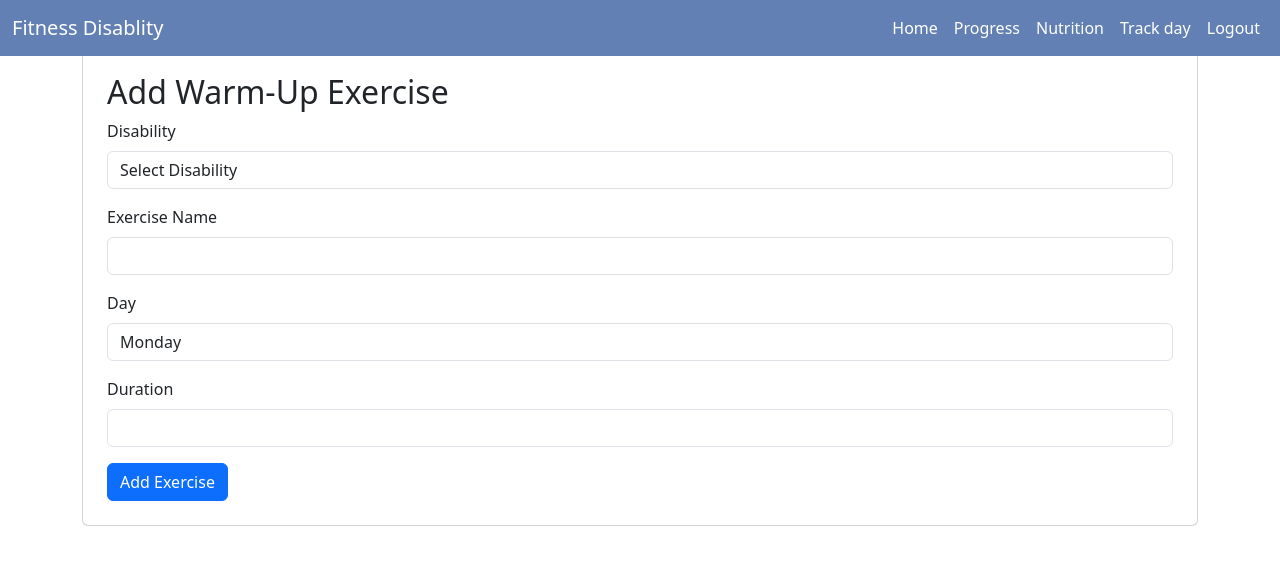
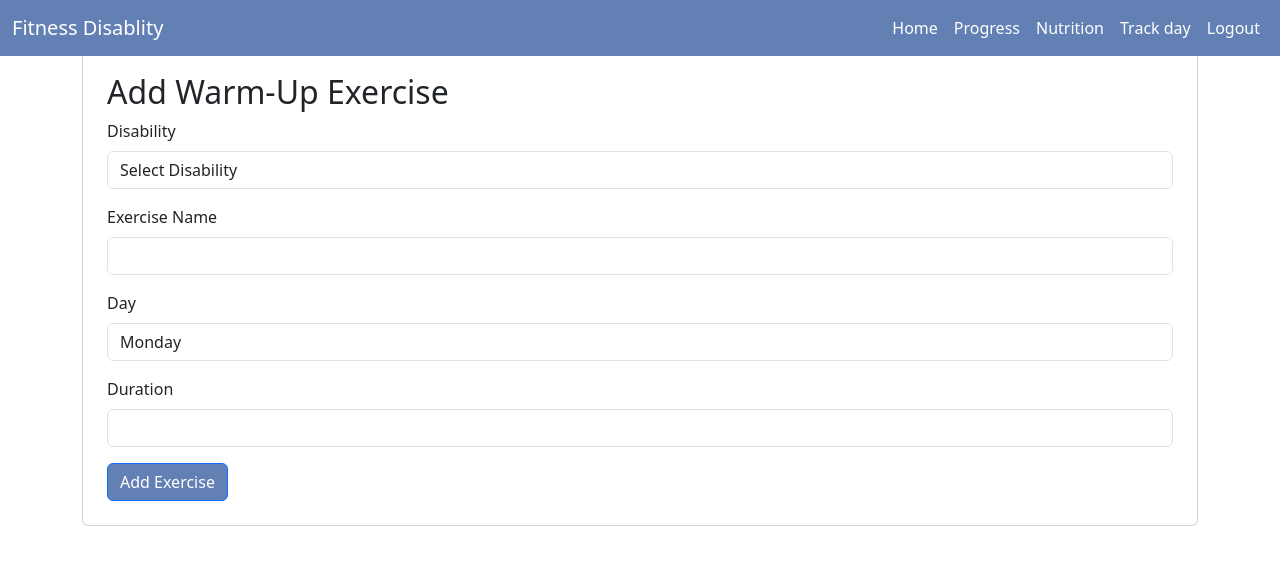
Before and after one commit to SivaniS55/Fitness-PRO, a Flask app: page /exerspec in a window 1280 px wide. Shown: the top 574 px of the page. Run offline with Flask 3, Linux system fonts and the light colour scheme; data that the repository does not hold is empty.

Commit message:
fixed all button contrast issues

```diff
--- a/templates/disablitylist.html
+++ b/templates/disablitylist.html
@@ -34,7 +34,7 @@
                     <label for="severity">Severity Level</label>
                     <input type="range" class="form-range" min="0" max="5" step="0.5" id="severity" name="severity" required oninput="updateRangeValue(this.value)">
                 </div>
-                <button type="button" class="btn btn-primary" onclick="addDisability()">Add Disability</button>
+                <button type="button" class="btn btn-primary" style="background-color: rgb(98, 128, 179);" onclick="addDisability()">Add Disability</button>
             </form>
         </div>
 
@@ -81,7 +81,7 @@
                             <label for="editSeverity" class="form-label">Severity</label>
                             <input type="text" class="form-control" id="editSeverity" required>
                         </div>
-                        <button type="button" class="btn btn-primary" onclick="submitUpdateDisability()">Update Disability</button>
+                        <button type="button" class="btn btn-primary" style="background-color: rgb(98, 128, 179);" onclick="submitUpdateDisability()">Update Disability</button>
                     </form>
                 </div>
             </div>
--- a/templates/excersie.html
+++ b/templates/excersie.html
@@ -47,7 +47,7 @@
                     <label for="description" class="form-label">Duration</label>
                     <input type="text" class="form-control" id="description" name="description" required>
                 </div>
-                <button type="button" class="btn btn-primary" onclick="addExercise()">Add Exercise</button>
+                <button type="button" class="btn btn-primary" style="background-color: rgb(98, 128, 179);" onclick="addExercise()">Add Exercise</button>
             </form>
         </div>
         <div class="container">
@@ -97,7 +97,7 @@
                                     <label for="updateDescription" class="form-label">Duration</label>
                                     <input type="text" class="form-control" id="updateDescription" required>
                                 </div>
-                                <button type="button" class="btn btn-primary" onclick="updateExercise()">Save changes</button>
+                                <button type="button" class="btn btn-primary" style="background-color: rgb(98, 128, 179);" onclick="updateExercise()">Save changes</button>
                             </form>
                         </div>
                     </div>
--- a/templates/exer_spec.html
+++ b/templates/exer_spec.html
@@ -44,7 +44,7 @@
                     <label for="description" class="form-label">Duration</label>
                     <input type="text" class="form-control" id="description" name="description" required>
                 </div>
-                <button type="button" class="btn btn-primary" onclick="addExercise()">Add Exercise</button>
+                <button type="button" class="btn btn-primary" style="background-color: rgb(98, 128, 179);" onclick="addExercise()">Add Exercise</button>
             </form>
         </div>
         <div class="container">
@@ -95,7 +95,7 @@
                                     <label for="updateDescription" class="form-label">Duration</label>
                                     <input type="text" class="form-control" id="updateDescription" required>
                                 </div>
-                                <button type="button" class="btn btn-primary" onclick="updateExercise()">Save
+                                <button type="button" class="btn btn-primary" style="background-color: rgb(98, 128, 179);" onclick="updateExercise()">Save
                                     changes</button>
                             </form>
                         </div>
--- a/templates/health.html
+++ b/templates/health.html
@@ -30,7 +30,7 @@
                 <label for="notes">Notes</label>
                 <textarea class="form-control" id="notes"></textarea>
             </div>
-            <button type="button" id="submitBtn" class="btn btn-primary" onclick="submitHealthAssessment()">Submit
+            <button type="button" id="submitBtn" class="btn btn-primary" style="background-color: rgb(98, 128, 179);" onclick="submitHealthAssessment()">Submit
                 Assessment</button>
         </form>
         <p id="responseMessage" class="mt-3"></p>
--- a/templates/nutrition.html
+++ b/templates/nutrition.html
@@ -48,7 +48,7 @@
                         <option value="Night">Night</option>
                     </select>
                 </div>
-                <button type="button" class="btn btn-primary" onclick="addMeal()">Add Meal</button>
+                <button type="button" class="btn btn-primary" style="background-color: rgb(98, 128, 179);" onclick="addMeal()">Add Meal</button>
             </form>
         </div>
         <div class="container">
@@ -109,7 +109,7 @@
                                         <option value="Night">Night</option>
                                     </select>
                                 </div>
-                                <button type="button" class="btn btn-primary" onclick="updateMeal()">Save
+                                <button type="button" class="btn btn-primary" style="background-color: rgb(98, 128, 179);" onclick="updateMeal()">Save
                                     changes</button>
                             </form>
                         </div>
--- a/templates/register.html
+++ b/templates/register.html
@@ -76,7 +76,7 @@
                 <label for="trainerInfoInput">Training Specialization</label>
                 <input type="text" id="trainerInfoInput" name="trainer_info" class="form-control">
             </div>
-            <button type="submit" class="btn btn-primary">Register</button>
+            <button type="submit" class="btn btn-primary" style="background-color: rgb(98, 128, 179);">Register</button>
         </form>
     </div>
 
--- a/warmup.html
+++ b/warmup.html
@@ -28,7 +28,7 @@
                 <label for="duration">Duration (minutes)</label>
                 <input type="number" class="form-control" id="duration">
             </div>
-            <button type="button" class="btn btn-primary" onclick="addExercise()">Add Exercise</button>
+            <button type="button" class="btn btn-primary" style="background-color: rgb(98, 128, 179);" onclick="addExercise()">Add Exercise</button>
         </form>
 
         <!-- Exercises Table -->
```
